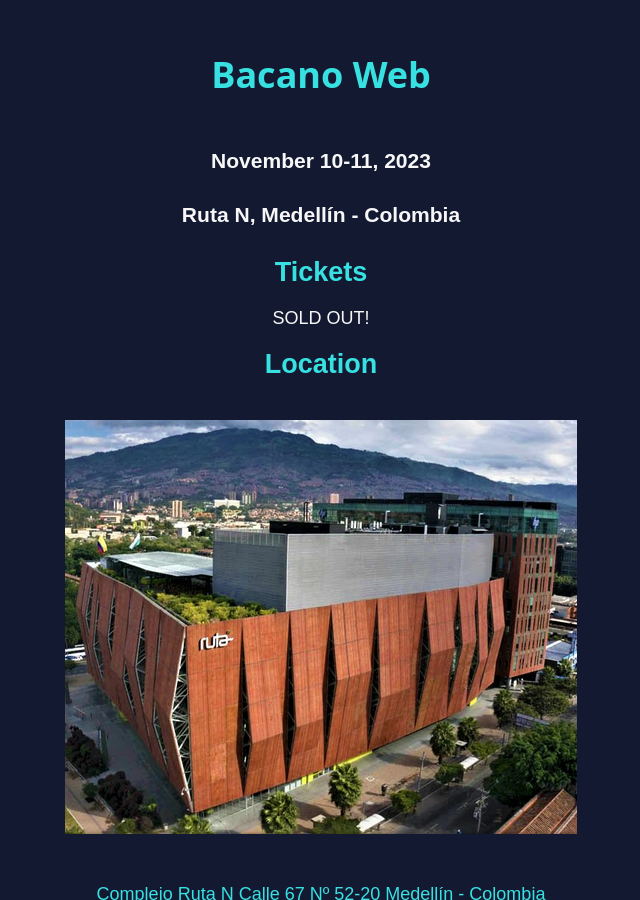
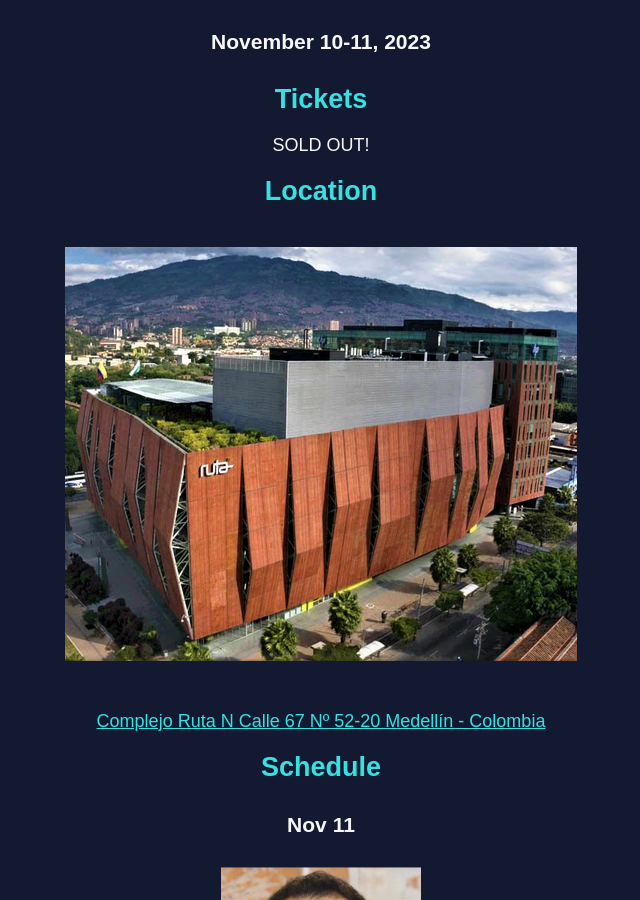
Before and after one commit to gothamgo/bweb, a Jekyll site: the page built from index.html, in a window 1280 px wide and 900 px high. Shown: the whole window, without its empty margins (319-959 px from the left). Built offline with Jekyll 4.4.1, drawn with Linux system fonts in a browser that asks for light colours.

Commit message:
Update index.html

```diff
--- a/index.html
+++ b/index.html
@@ -56,9 +56,7 @@
 }
 </style>
 
-<h1>Bacano Web</h1>
 <h3>November 10-11, 2023</h3>
-<h3>Ruta N, Medellín - Colombia</h3>
 
 <h2>Tickets</h2>
 
```
